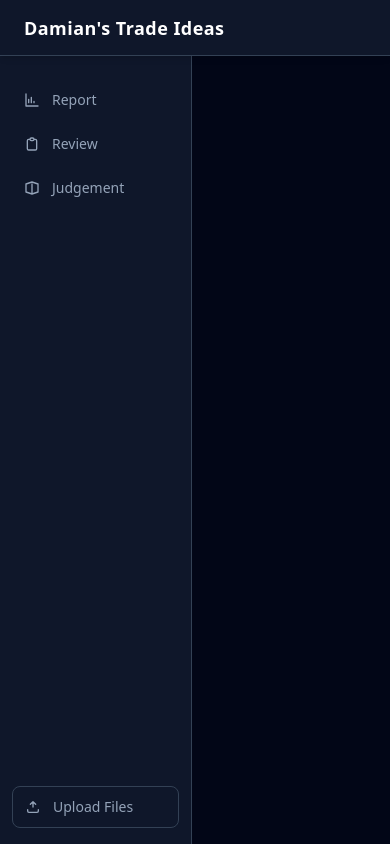
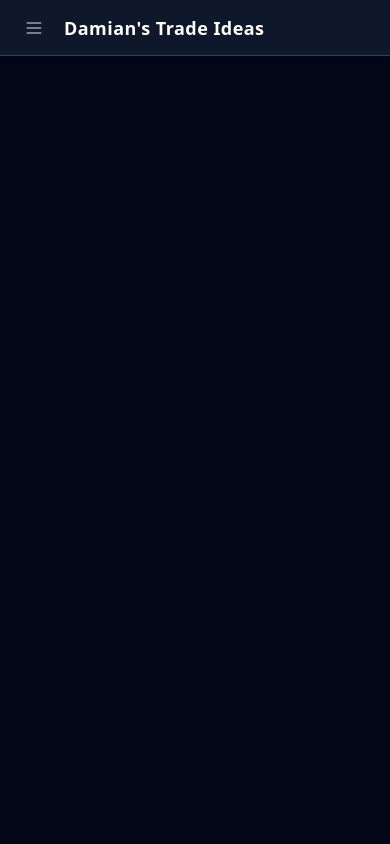
Before and after one commit to dam-przyb/dp_simple_front, a Django app: template viewer/templates/viewer/base.html in a window 390 px wide. Run offline with Django 5.2, Linux system fonts and the light colour scheme; the template is opened without the code that fills it, so the values that code supplies are empty; some libraries are stand-ins or nearby versions.

Commit message:
Add hamburger menu, home link, responsive sidebar

```diff
--- a/viewer/templates/viewer/base.html
+++ b/viewer/templates/viewer/base.html
@@ -36,26 +36,43 @@
   </style>
 </head>
 
-<body class="bg-slate-950 text-slate-100 min-h-screen flex flex-col">
+<body class="bg-slate-950 text-slate-100 min-h-screen flex flex-col" x-data="{ sidebarOpen: false }">
 
   <!-- ===== TOP BAR ===== -->
   <header class="fixed top-0 left-0 right-0 z-30 h-14 bg-slate-900 border-b border-slate-700
-                 flex items-center px-6 shadow-md">
-    <span class="text-lg font-semibold tracking-wide text-white">
+                 flex items-center px-4 shadow-md gap-3">
+    <!-- Hamburger — visible on mobile only -->
+    <button @click="sidebarOpen = !sidebarOpen"
+            class="md:hidden p-2 rounded-lg text-slate-400 hover:text-white hover:bg-slate-800 transition-colors"
+            aria-label="Toggle navigation">
+      <svg class="w-5 h-5" fill="none" stroke="currentColor" stroke-width="2" viewBox="0 0 24 24">
+        <path x-show="!sidebarOpen" stroke-linecap="round" stroke-linejoin="round" d="M4 6h16M4 12h16M4 18h16"/>
+        <path x-show="sidebarOpen" x-cloak stroke-linecap="round" stroke-linejoin="round" d="M6 18L18 6M6 6l12 12"/>
+      </svg>
+    </button>
+    <a href="{% url 'report' %}" class="text-lg font-semibold tracking-wide text-white hover:text-slate-300 transition-colors">
       Damian's Trade Ideas
-    </span>
+    </a>
   </header>
 
   <!-- ===== BODY (sidebar + content) ===== -->
   <div class="flex pt-14 min-h-screen">
 
+    <!-- Mobile overlay — dims content when sidebar is open -->
+    <div x-show="sidebarOpen"
+         x-cloak
+         @click="sidebarOpen = false"
+         class="fixed inset-0 z-10 bg-black/50 md:hidden">
+    </div>
+
     <!-- ===== LEFT SIDEBAR ===== -->
-    <nav class="fixed top-14 left-0 bottom-0 w-48 bg-slate-900 border-r border-slate-700
-                flex flex-col pt-6 px-3 z-20">
+    <nav :class="sidebarOpen ? 'translate-x-0' : '-translate-x-full md:translate-x-0'"
+         class="fixed top-14 left-0 bottom-0 w-48 bg-slate-900 border-r border-slate-700
+                flex flex-col pt-6 px-3 z-20 transition-transform duration-200 ease-in-out">
 
       {% with request.resolver_match.url_name as active %}
 
-      <a href="{% url 'report' %}"
+      <a href="{% url 'report' %}" @click="sidebarOpen = false"
          class="nav-link mb-1 flex items-center gap-3 px-3 py-2.5 rounded-lg text-sm font-medium transition-colors
                 {% if active == 'report' %}bg-slate-700 text-white{% else %}text-slate-400 hover:bg-slate-800 hover:text-white{% endif %}">
         <!-- Bar-chart icon -->
@@ -67,7 +84,7 @@
         Report
       </a>
 
-      <a href="{% url 'review' %}"
+      <a href="{% url 'review' %}" @click="sidebarOpen = false"
          class="nav-link mb-1 flex items-center gap-3 px-3 py-2.5 rounded-lg text-sm font-medium transition-colors
                 {% if active == 'review' %}bg-slate-700 text-white{% else %}text-slate-400 hover:bg-slate-800 hover:text-white{% endif %}">
         <!-- Clipboard icon -->
@@ -80,7 +97,7 @@
         Review
       </a>
 
-      <a href="{% url 'judgement' %}"
+      <a href="{% url 'judgement' %}" @click="sidebarOpen = false"
          class="nav-link mb-1 flex items-center gap-3 px-3 py-2.5 rounded-lg text-sm font-medium transition-colors
                 {% if active == 'judgement' %}bg-slate-700 text-white{% else %}text-slate-400 hover:bg-slate-800 hover:text-white{% endif %}">
         <!-- Scale / gavel icon -->
@@ -111,7 +128,7 @@
     </nav>
 
     <!-- ===== MAIN CONTENT ===== -->
-    <main data-main class="ml-48 flex-1 p-8 min-w-0">
+    <main data-main class="w-full md:ml-48 flex-1 p-8 min-w-0">
       {% block content %}{% endblock %}
     </main>
 
```
